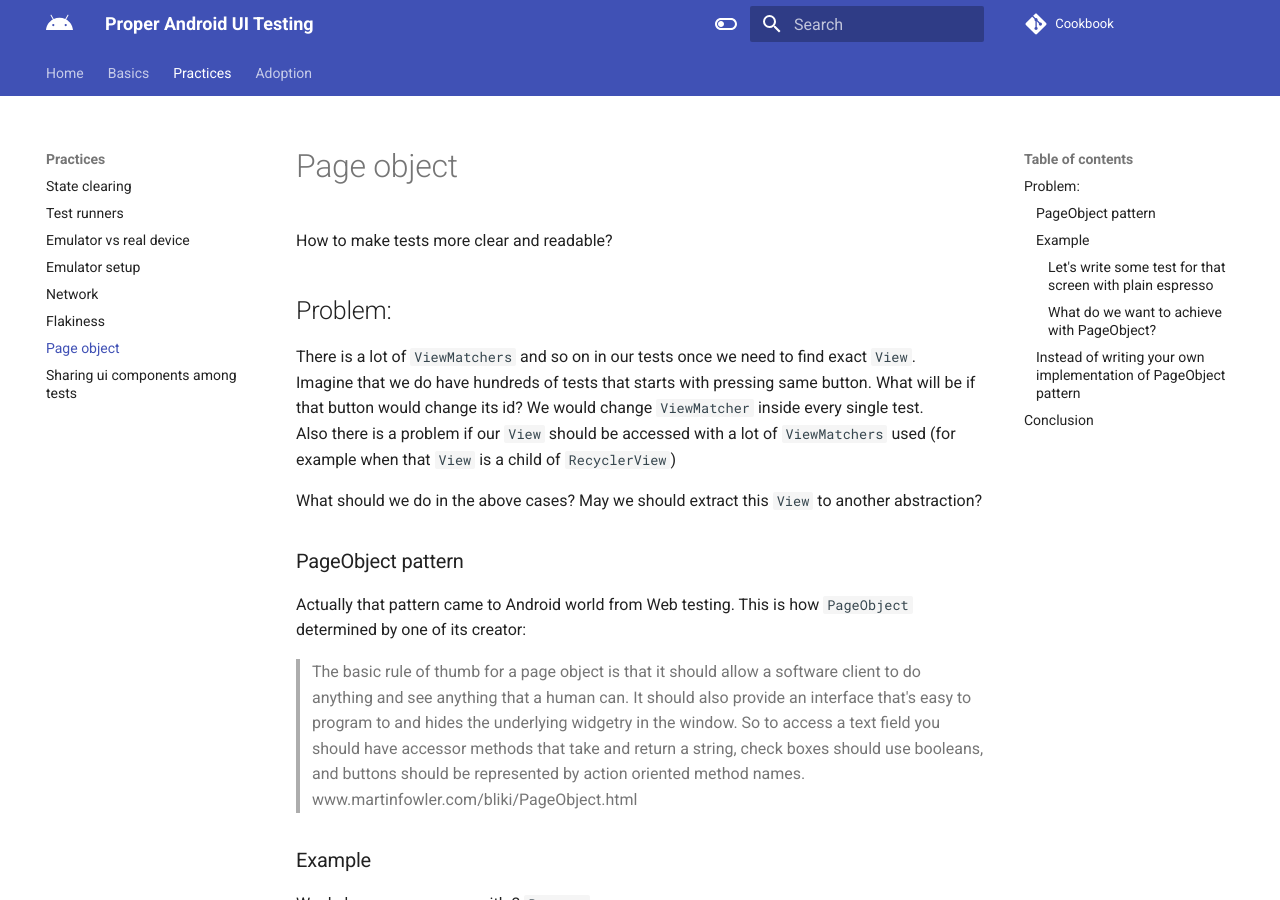
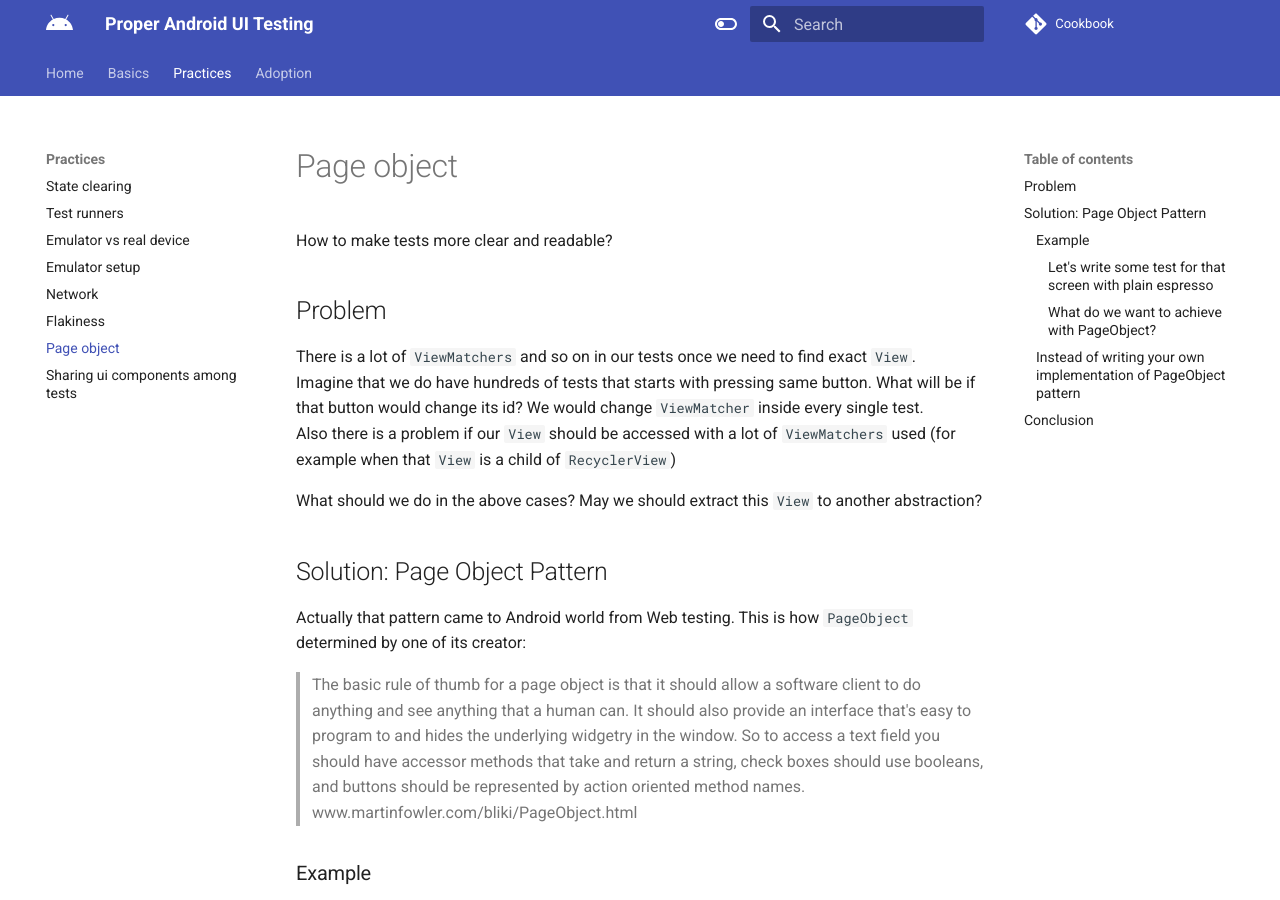
Before and after one commit to android-ui-testing/Cookbook, an MkDocs documentation site: the page built from docs/content/practices/page_object.md, in a window 1280 px wide and 900 px high. Built offline with MkDocs 1.6.1 and Material for MkDocs 9.7.7, drawn with Linux system fonts in a browser that asks for light colours; comment, search, counter and statistics services are not loaded.

Commit message:
formatting fixed

```diff
--- a/docs/content/practices/page_object.md
+++ b/docs/content/practices/page_object.md
@@ -2,7 +2,7 @@
 
 How to make tests more clear and readable?
 
-## Problem:
+## Problem
 
 There is a lot of `ViewMatchers` and so on in our tests once we need to find exact `View`.
 <br/>
@@ -15,7 +15,7 @@ is a child of `RecyclerView`)
 
 What should we do in the above cases? May we should extract this `View` to another abstraction?
 
-### PageObject pattern
+## Solution: Page Object Pattern
 
 Actually that pattern came to Android world from Web testing. This is how `PageObject` determined by one of its creator:
 > The basic rule of thumb for a page object is that it should allow a software client to do anything and see anything that a human can. It should also provide an interface that's easy to program to and hides the underlying widgetry in the window. So to access a text field you should have accessor methods that take and return a string, check boxes should use booleans, and buttons should be represented by action oriented method names.
```
